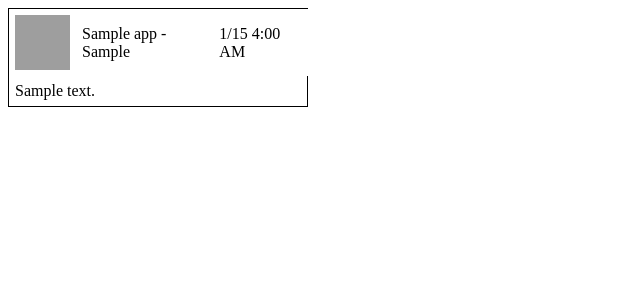
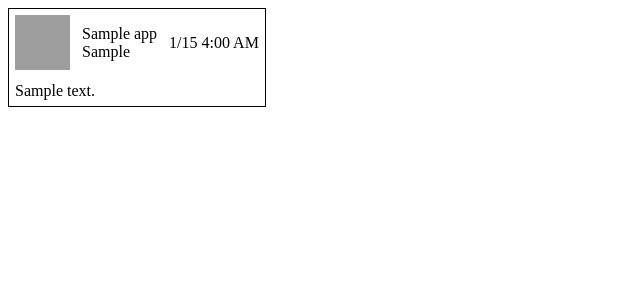
Before and after one commit to ridecharge/spout, a Django app: page /apps/list in a window 1280 px wide. Shown: the top 300 px of the page, without its empty margins (0-640 px from the left). Run offline with Django 3.2, Linux system fonts and the light colour scheme; tables that the repository leaves empty hold one stand-in row (values such as "Sample post"); parts of the project's set-up code (start-up, migrations or seed data) failed here and were passed over; grey boxes are pictures that could not be loaded.

Commit message:
Added border to top of appstore index.

```diff
--- a/EasyEas/templates/appstore_index.html
+++ b/EasyEas/templates/appstore_index.html
@@ -33,8 +33,8 @@
         <tr>
             <td class="top" style="border-left: 1px solid black"><a href="itms-services://?action=download-manifest&url=http://{{ host }}/apps/plist/{{ app.name }}/{{ app.version }}">
                     <img width='55' height='55' src="/static/media/{{ app.name }}-{{ app.version }}.png"></a></td>
-            <td class="top">{{ app.name }} - {{ app.version }}</td>
-            <td class="top">{{ app.creation_date|date:"n/j  g:i A" }}</td>
+            <td class="top">{{ app.name }}<br>{{ app.version }}</td>
+            <td class="top" style="border-right: 1px solid black">{{ app.creation_date|date:"n/j  g:i A" }}</td>
         </tr>
         <tr>
             <td colspan="5" class="bottom" style="border-left: 1px solid black; border-right: 1px solid black">{{ app.note }}</td>
```
